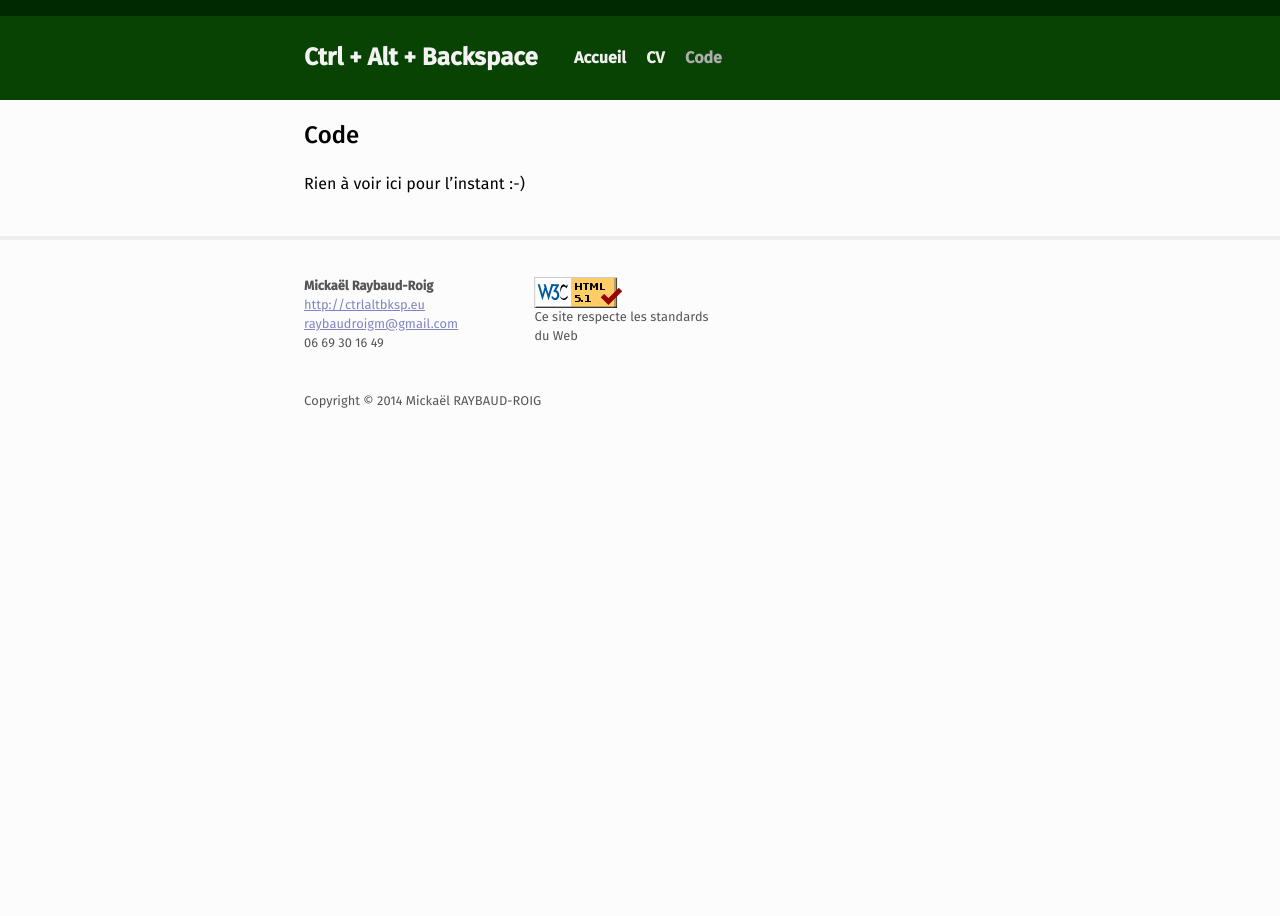
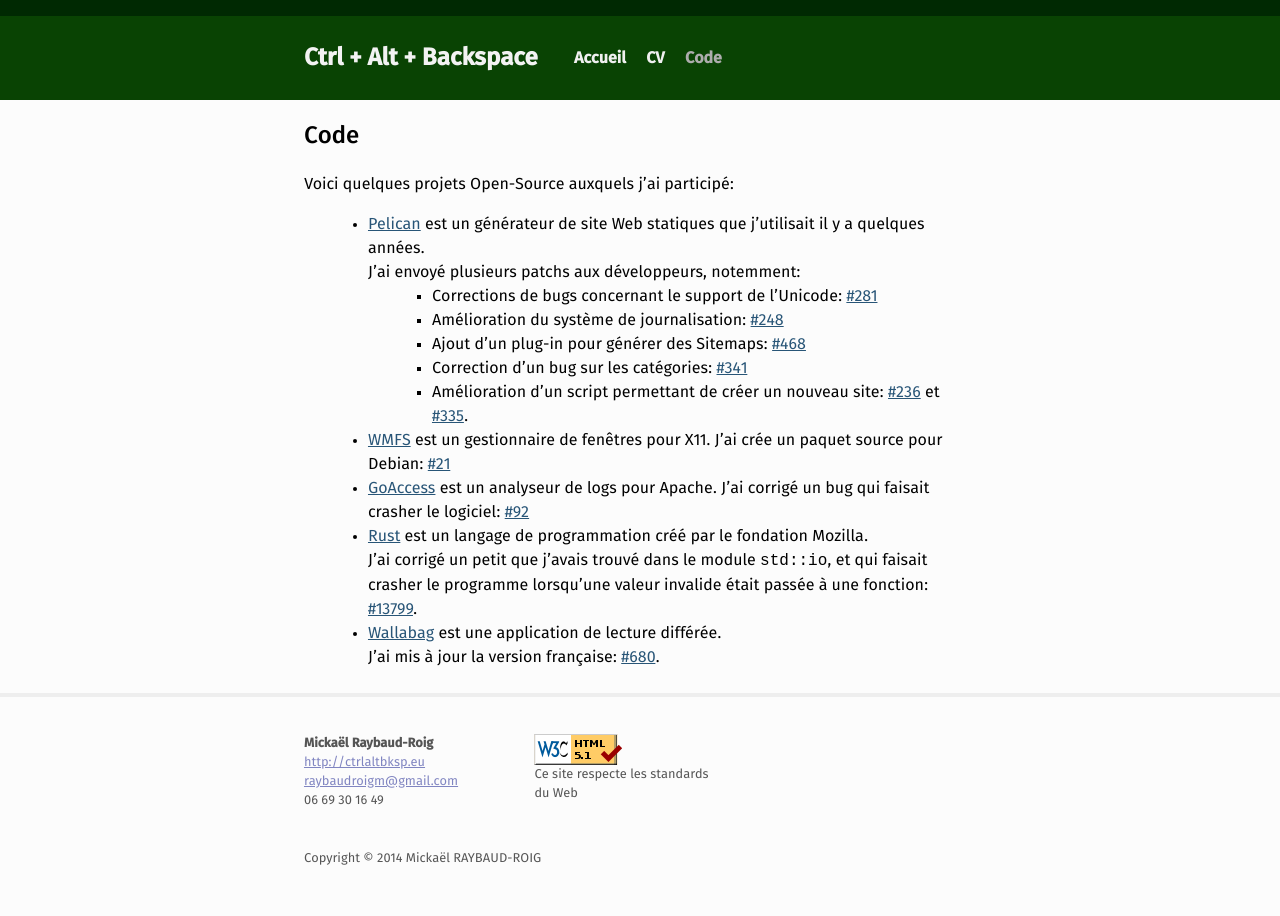
Before and after one commit to m-r-r/ctrlaltbksp.eu, a Jekyll site: the page built from code.markdown, in a window 1280 px wide. Built offline with Jekyll 4.4.1, drawn with Linux system fonts in a browser that asks for light colours.

Commit message:
MÀJ de mes contributions

```diff
--- a/code.markdown
+++ b/code.markdown
@@ -4,4 +4,34 @@ title: Code
 featured: 3
 ---
 
-Rien à voir ici pour l'instant :-)
+Voici quelques projets Open-Source auxquels j'ai participé:
+
+-   [Pelican](http://getpelican.com) est un générateur de site Web statiques
+    que j'utilisait il y a quelques années.
+    J'ai envoyé plusieurs patchs aux développeurs, notemment:
+    - Corrections de bugs concernant le support de l'Unicode: [#281][pelican-281]
+    - Amélioration du système de journalisation: [#248][pelican-284]
+    - Ajout d'un plug-in pour générer des Sitemaps: [#468][pelican-468]
+    - Correction d'un bug sur les catégories: [#341][pelican-341]
+    - Amélioration d'un script permettant de créer un nouveau site: [#236][pelican-236] et [#335][pelican-335].
+-   [WMFS](http://wmfs.info) est un gestionnaire de fenêtres pour X11.
+    J'ai crée un paquet source pour Debian: [#21][wmfs-21]
+-   [GoAccess](https://github.com/allinurl/goaccess/) est un analyseur de logs pour Apache.
+    J'ai corrigé un bug qui faisait crasher le logiciel: [#92][goaccess-92]
+-   [Rust](http://rust-lang.org) est un langage de programmation créé par le fondation Mozilla.
+    J'ai corrigé un petit que j'avais trouvé dans le module `std::io`, et qui faisait crasher le programme
+    lorsqu'une valeur invalide était passée à une fonction: [#13799][rust-13799].
+-   [Wallabag](http://wallabag.org) est une application de lecture différée.
+    J'ai mis à jour la version française: [#680][wallabag-680].
+
+
+[pelican-281]:    https://github.com/getpelican/pelican/pull/281 "Patch for issue #271 (« Unicode issue in category name »)"
+[pelican-284]:    https://github.com/getpelican/pelican/pull/284 "pelican/log.py simplified a bit"
+[pelican-468]:    https://github.com/getpelican/pelican/pull/468 "New signal and new plugin"
+[pelican-341]:    https://github.com/getpelican/pelican/pull/341 "Trailing slashes removed to avoid category bug"
+[pelican-236]:    https://github.com/getpelican/pelican/pull/236 "Removed small errors in pelican-quickstart"
+[pelican-335]:    https://github.com/getpelican/pelican/pull/335 "Quickstart templates"
+[wmfs-21]:    https://github.com/xorg62/wmfs/pull/12 "Added a debian/ folder"
+[goaccess-92]: https://github.com/allinurl/goaccess/pull/92 "Check if `geo_location_data` is not NULL before using it"
+[rust-13799]: https://github.com/mozilla/rust/pull/13799  "Added missing values in std::io::standard_error()"
+[wallabag-680]:   https://github.com/wallabag/wallabag/pull/680   "French translation update"
```
